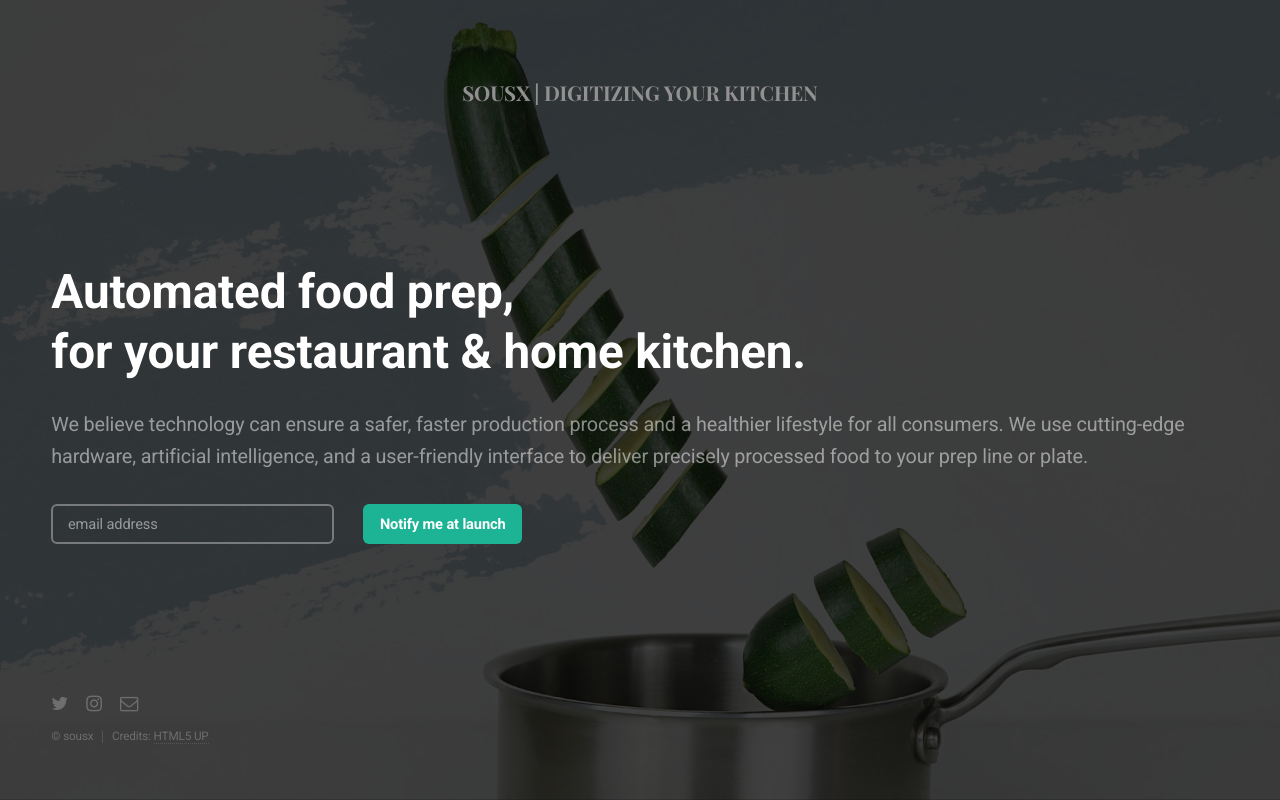
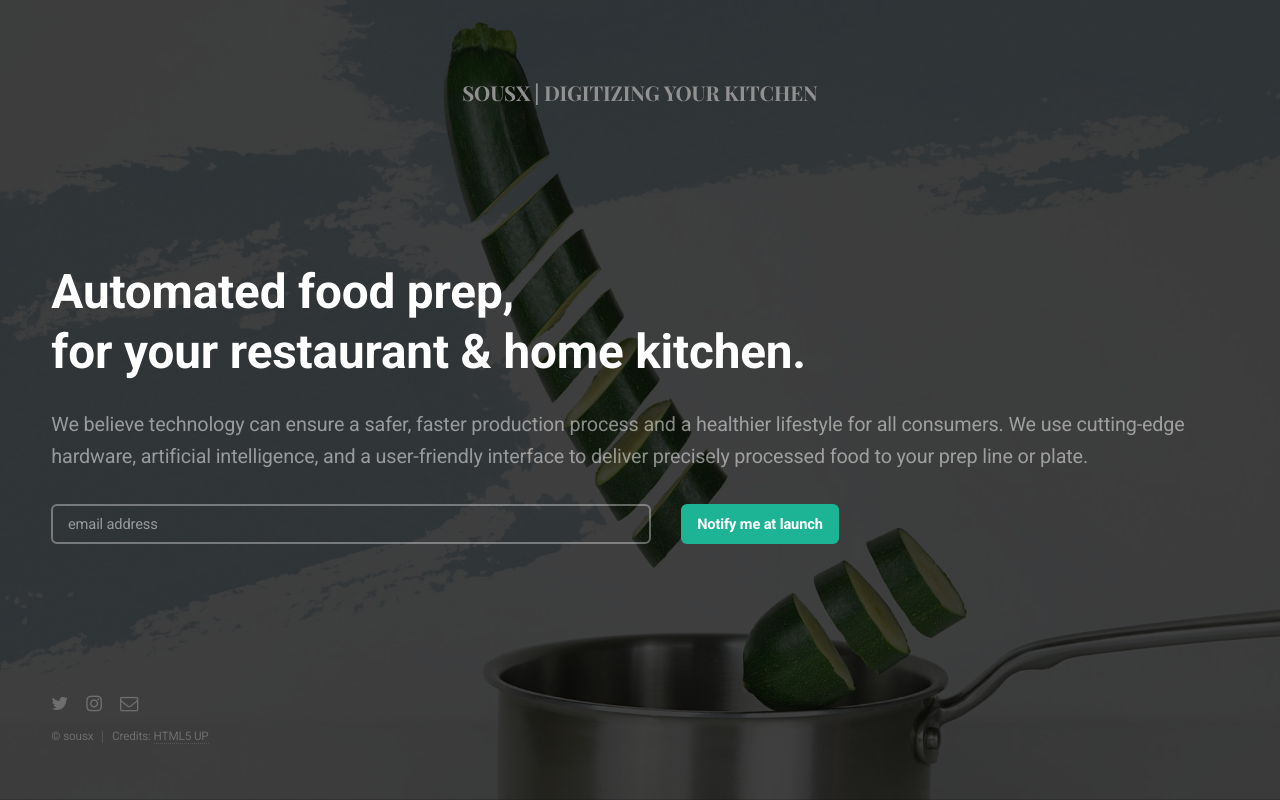
Before and after one commit to sous-x/sous-x.github.io, a plain HTML site: page index.html in a window 1280 px wide. Drawn offline with nearby package versions, Linux system fonts and the light colour scheme; a script that the page names is missing.

Commit message:
mobile ui fix

```diff
--- a/assets/css/main.css
+++ b/assets/css/main.css
@@ -1244,10 +1244,12 @@ input, select, textarea {
 }
 
 #mc_embed_signup_scroll {
-	width: 500px;
 	display: flex;
 	flex-flow: row nowrap;
-	justify-content: space-between
+}
+
+#mce-EMAIL {
+	width: 600px;
 }
 
 #mc-embedded-subscribe {
@@ -1276,4 +1278,7 @@ input, select, textarea {
 		margin: 2em 0;
 		width: 100%;
 	}
+	#mce-EMAIL {
+		width: 100%;
+	}
 }
```
